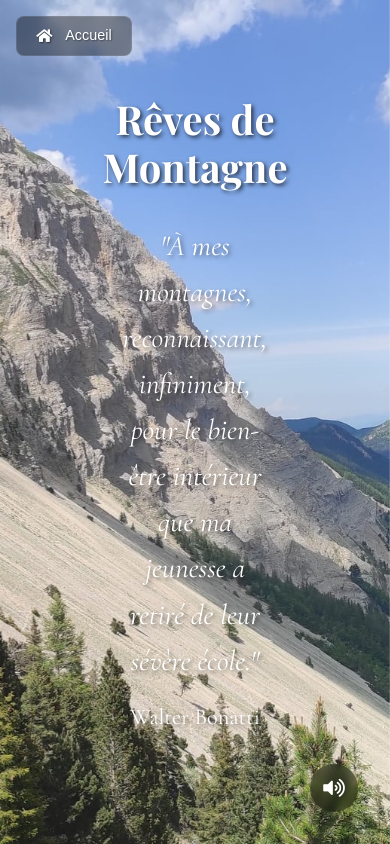
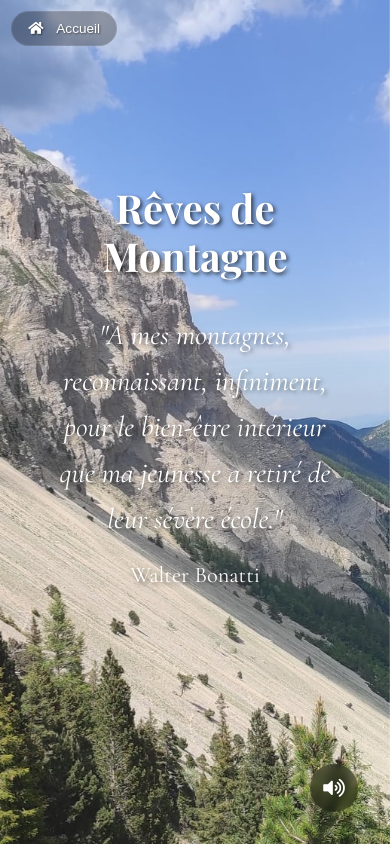
Before and after one commit to mikelum38/hiking-gallery, a Flask app: page / in a window 390 px wide. Run offline with Flask 3, Linux system fonts and the light colour scheme; some libraries are stand-ins or nearby versions.

Commit message:
ajustements mobiles

```diff
--- a/templates/home.html
+++ b/templates/home.html
@@ -148,14 +148,22 @@
 
         @media (max-width: 768px) {
             .nav-link {
-                padding: 0.5rem 1.2rem;
-                font-size: 0.9rem;
-                top: 1rem;
-                left: 1rem;
+                padding: 0.4rem 1rem;
+                font-size: 0.85rem;
+                top: 0.7rem;
+                left: 0.7rem;
+                background: rgba(0, 0, 0, 0.3);
+                border-radius: 20px;
             }
 
             .main-title {
                 font-size: 2.5rem;
+                margin-top: 2rem;
+            }
+
+            .overlay-title {
+                width: 90%;
+                top: 45%;
             }
         }
     </style>
```
Also changed, not shown: templates/mountain_animals.html (+31 -15 lines).
